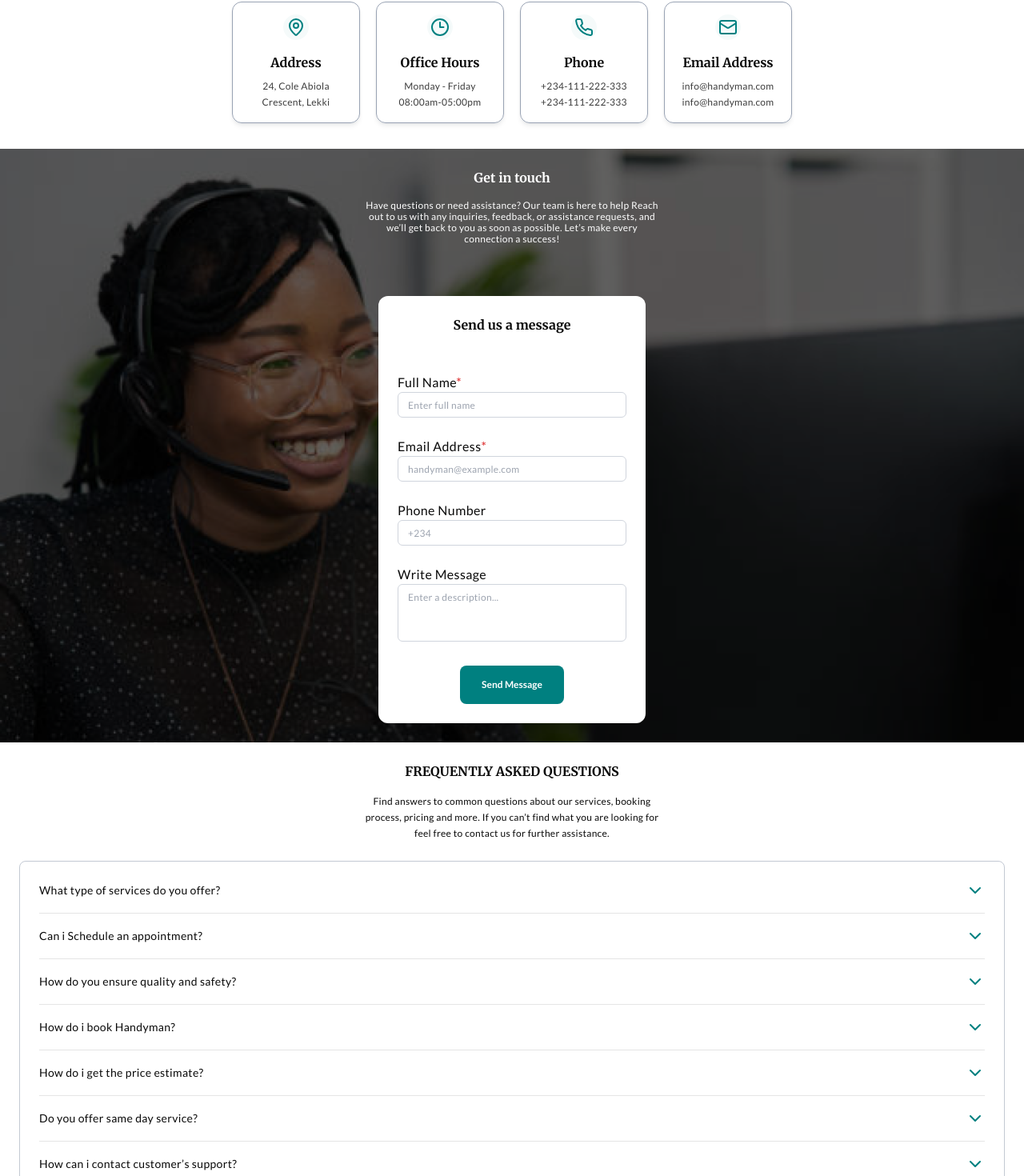
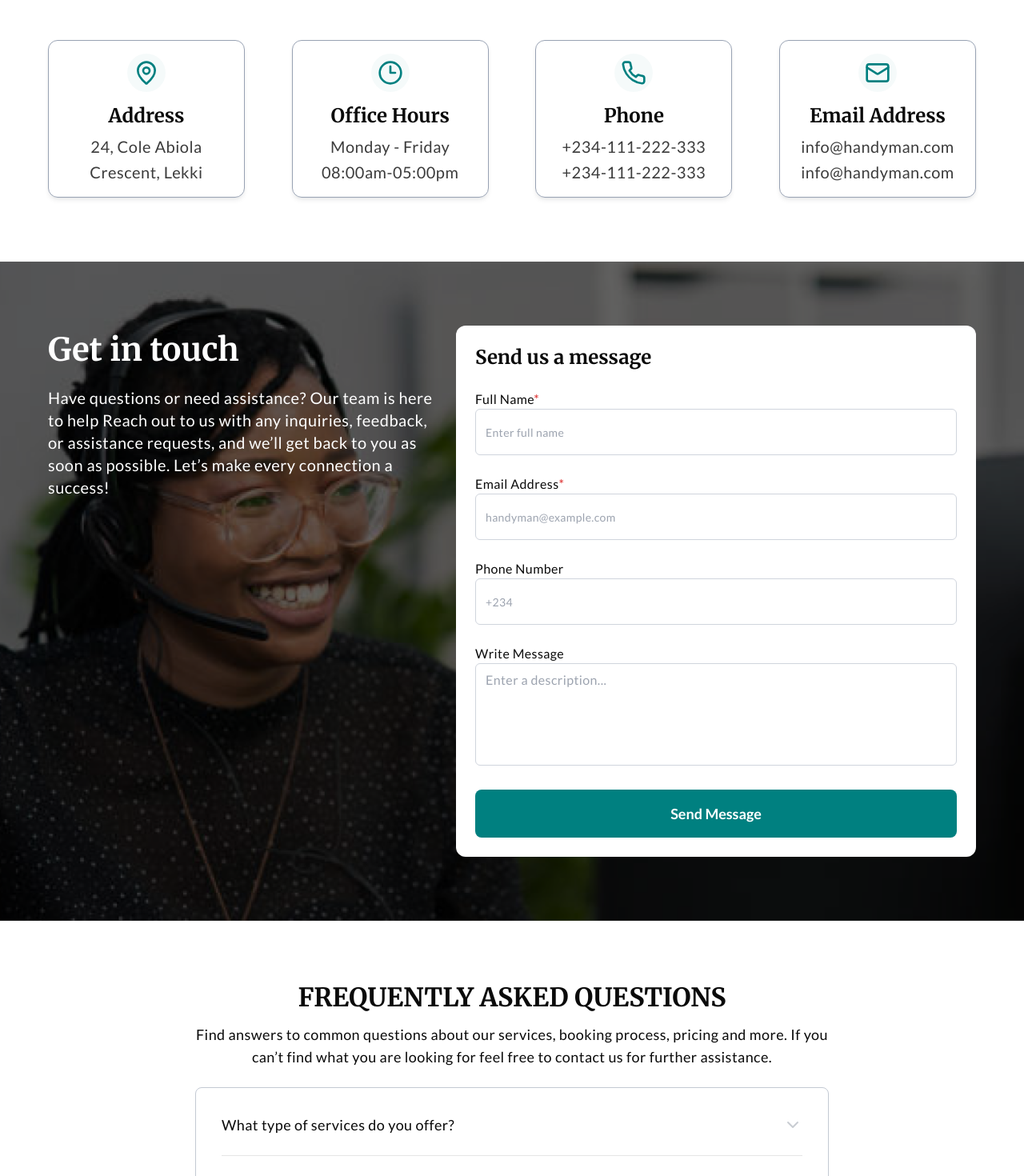
Before and after one commit to EliteDecode/handyman-frontend, a React (Vite) app: page /contact in a window 1280 px wide. Shown: the part 476-1946 px from the top of the page at 80% size. Built offline with nearby package versions, Linux system fonts and the light colour scheme.

Commit message:
feat: Responsive screens completed

```diff
--- a/src/components/Accordion.tsx
+++ b/src/components/Accordion.tsx
@@ -4,19 +4,19 @@ import { ChevronUp, ChevronDown } from "lucide-react";
 const Accordion = ({ question, answer }: AccordionProps) => {
   const [accordionOpen, setAccordionOpen] = useState(false);
   return (
-    <div className="w-full font-lato border-b py-4">
+    <div className="w-full font-lato border-b py-4 md:py-5 lg:py-6">
       <div className="w-full flex justify-between items-center font-medium ">
-        <span className="text-sm tracking-wide">{question}</span>
+        <span className="text-sm md:text-base lg:text-lg tracking-wide">{question}</span>
         <button
           onClick={() => {
             setAccordionOpen(!accordionOpen);
           }}
-          className=""
+          className="outline-none"
         >
           {accordionOpen ? (
             <ChevronUp className="text-[#008080]" />
           ) : (
-            <ChevronDown className="text-[#008080]" />
+            <ChevronDown className="text-[#C9CDD3]" />
           )}
         </button>
       </div>
@@ -27,7 +27,7 @@ const Accordion = ({ question, answer }: AccordionProps) => {
             : "grid-rows-[0fr] opacity-0"
         }`}
       >
-        <div className="overflow-hidden leading-5 text-xs tracking-wide">
+        <div className="overflow-hidden leading-5 text-xs md:text-sm lg:text-lg lg:leading-6 tracking-wide">
           {answer}
         </div>
       </div>
--- a/src/components/ContactCard.tsx
+++ b/src/components/ContactCard.tsx
@@ -2,23 +2,24 @@ import { contactDetails } from "@/lib/demoData";
 
 const ContactCard = () => {
   return (
-    <div className="flex items-center justify-center gap-5 flex-wrap my-8 px-5">
+    <section className="flex justify-center items-center my-8 md:my-14 lg:my-20">
+      <div className="flex items-center justify-center gap-5 flex-wrap  px-5 lg:w-[1200px] xl:justify-between">
         {contactDetails.map((contactDetail) => {
           const Icon = contactDetail.icon;
           return (
             <div
-            className="w-[160px] flex items-center justify-center h-[152px] p-6 rounded-xl border border-[#98A2B3] shadow-md shadow-[#10182814]"
+              className="w-[160px] md:w-[203px] lg:w-[246px] h-[152px] md:h-[174.5px] lg:h-[197px] flex items-center justify-center p-6 rounded-xl border border-[#98A2B3] shadow-md shadow-[#10182814]"
               key={contactDetail.id}
             >
-            <div className="w-[132px] flex flex-col items-center gap-4">
-              <div className="w-8 h-8 bg-[#0080800A] flex items-center justify-center rounded-3xl">
-                <Icon color="#008080" />
+              <div className="w-[132px] md:w-[165px] lg:w-[198px] flex flex-col items-center gap-4">
+                <div className="w-8 h-8 md:w-10 md:h-10 lg:w-12 lg:h-12 bg-[#0080800A] flex items-center justify-center rounded-3xl">
+                  <Icon color="#008080" className="md:w-7 md:h-7  lg:w-8 lg:h-8" />
                 </div>
                 <div className="flex flex-col items-center justify-center gap-2 w-full">
-                <div className="font-bold leading-6 font-merriweather">
+                  <div className="font-bold leading-6 font-merriweather md:text-xl lg:text-2xl lg:font-semibold lg:leading-7 ">
                     {contactDetail.title}
                   </div>
-                <div className="text-center font-lato leading-5 text-xs tracking-wide text-[#3C3C3C]">
+                  <div className="text-center font-lato leading-5 md:leading-6 lg:leading-8 text-xs md:text-base lg:text-xl tracking-wide text-[#3C3C3C]">
                     {contactDetail.desc}
                   </div>
                 </div>
@@ -27,6 +28,7 @@ const ContactCard = () => {
           );
         })}
       </div>
+    </section>
   );
 };
 
--- a/src/components/ContactFAQs.tsx
+++ b/src/components/ContactFAQs.tsx
@@ -3,22 +3,28 @@ import Accordion from "./Accordion";
 
 const ContactFAQs = () => {
   return (
-    <div className="mt-6 px-6 mb-12">
-      <div className="flex flex-col items-center">
-        <h2 className="font-bold font-merriweather text-center">
+    <div className="mt-6 px-6 md:my-14 lg:my-20 mb-12">
+      <div className="flex flex-col items-center ">
+        <h2 className="font-bold font-merriweather text-center md:text-2xl lg:text-[32px]">
           FREQUENTLY ASKED QUESTIONS
         </h2>
-        <p className="font-lato text-xs leading-5 tracking-wide text-center max-w-[375px] mt-4">
+        <p className="font-lato text-xs md:text-sm lg:text-lg leading-5 tracking-wide text-center w-[375px] md:w-[603px] lg:w-[832px] mt-4">
           Find answers to common questions about our services, booking process,
           pricing and more. If you can’t find what you are looking for feel free
           to contact us for further assistance.
         </p>
       </div>
 
-      <div className="border border-[#98a2b393] rounded-lg w-full mt-6 px-6 pt-2 pb-6">
-        {contactFAQS.map((faq) => (
-          <Accordion question={faq.question} answer={faq.answer} key={faq.id} />
-        ))}
+      <div className="flex flex-col items-center justify-center">
+        <div className="border border-[#98a2b393] rounded-lg w-full md:w-[620px] lg:w-[792px] mt-6 px-6 lg:px-8 pt-2 pb-6">
+          {contactFAQS.map((faq) => (
+            <Accordion
+              question={faq.question}
+              answer={faq.answer}
+              key={faq.id}
+            />
+          ))}
+        </div>
       </div>
     </div>
   );
--- a/src/components/ContactForm.tsx
+++ b/src/components/ContactForm.tsx
@@ -3,16 +3,16 @@ import useContactForm from "@/hooks/useContactForm";
 const ContactForm = () => {
   const { formik } = useContactForm();
   return (
-    <div className="bg-white w-[334px] rounded-xl p-6 flex flex-col items-center ">
-      <h2 className="font-bold font-merriweather leading-6">
+    <div className="bg-white w-full md:w-[600px] lg:w-[650px] rounded-xl p-6 flex flex-col items-center lg:items-start">
+      <h2 className="font-bold font-merriweather leading-6 lg:text-2xl ">
         Send us a message
       </h2>
 
-      <form className="mt-6 w-full font-lato" onSubmit={formik.handleSubmit}>
+      <form className="w-full font-lato" onSubmit={formik.handleSubmit}>
         <div className="mt-6">
           <label
             htmlFor="name"
-            className="text-sm font-medium tracking-wide md:text-base"
+            className="text-sm font-medium tracking-wide lg:text-base"
           >
             Full Name<span className="text-red-600">*</span>
           </label>
@@ -22,13 +22,13 @@ const ContactForm = () => {
             name="name"
             id="name"
             placeholder="Enter full name"
-            className={`${formik.touched.name && formik.errors.name ? "border-[#EB4335]" : "border-[#D0D5DD]"} py-2 px-3 border  w-full rounded-md text-xs h-8 font-medium outline-none tracking-wide`}
+            className={`${formik.touched.name && formik.errors.name ? "border-[#EB4335]" : "border-[#D0D5DD]"} py-2 px-3 border w-full rounded-md text-xs h-8 lg:h-[58px] lg:text-sm font-medium outline-none tracking-wide`}
             onChange={formik.handleChange}
             onBlur={formik.handleBlur}
             value={formik.values.name}
           />
           {formik.touched.name && formik.errors.name ? (
-            <div className="text-red-500 text-[10px] font-semibold">
+            <div className="text-red-500 text-[10px] lg:text-xs font-semibold">
               {formik.errors.name}
             </div>
           ) : null}
@@ -46,13 +46,13 @@ const ContactForm = () => {
             name="email"
             id="email"
             placeholder="handyman@example.com"
-            className={`${formik.touched.email && formik.errors.email ? "border-[#EB4335]" : "border-[#D0D5DD]"} py-2 px-3 border  w-full rounded-md text-xs h-8 font-medium outline-none tracking-wide`}
+            className={`${formik.touched.email && formik.errors.email ? "border-[#EB4335]" : "border-[#D0D5DD]"} py-2 px-3 border w-full rounded-md text-xs h-8 lg:h-[58px] lg:text-sm font-medium outline-none tracking-wide`}
             onChange={formik.handleChange}
             onBlur={formik.handleBlur}
             value={formik.values.email}
           />
           {formik.touched.email && formik.errors.email ? (
-            <div className="text-red-500 text-[10px] font-semibold">
+            <div className="text-red-500 text-[10px] font-semibold lg:text-xs">
               {formik.errors.email}
             </div>
           ) : null}
@@ -70,13 +70,13 @@ const ContactForm = () => {
             name="phone"
             id="phone"
             placeholder="+234"
-            className={`${formik.touched.phone && formik.errors.phone ? "border-[#EB4335]" : "border-[#D0D5DD]"} py-2 px-3 border  w-full rounded-md text-xs h-8 font-medium outline-none tracking-wide`}
+            className={`${formik.touched.phone && formik.errors.phone ? "border-[#EB4335]" : "border-[#D0D5DD]"} py-2 px-3 border  w-full rounded-md text-xs h-8 lg:h-[58px] lg:text-sm font-medium outline-none tracking-wide`}
             onChange={formik.handleChange}
             onBlur={formik.handleBlur}
             value={formik.values.phone}
           />
           {formik.touched.phone && formik.errors.phone ? (
-            <div className="text-red-500 text-[10px] font-semibold">
+            <div className="text-red-500 text-[10px] font-semibold lg:text-xs">
               {formik.errors.phone}
             </div>
           ) : null}
@@ -93,13 +93,13 @@ const ContactForm = () => {
             name="message"
             id="message"
             placeholder="Enter a description..."
-            className={`${formik.touched.message && formik.errors.message ? "border-[#EB4335]" : "border-[#D0D5DD]"} resize-none py-2 px-3 border  w-full rounded-md text-xs h-[72px] font-medium outline-none tracking-wide`}
+            className={`${formik.touched.message && formik.errors.message ? "border-[#EB4335]" : "border-[#D0D5DD]"} resize-none py-2 px-3 border  w-full rounded-md text-xs h-[72px] md:h-[100px] lg:h-[128px] lg:text-base font-medium outline-none tracking-wide`}
             onChange={formik.handleChange}
             onBlur={formik.handleBlur}
             value={formik.values.message}
           ></textarea>
           {formik.touched.message && formik.errors.message ? (
-            <div className="text-red-500 text-[10px] font-semibold">
+            <div className="text-red-500 text-[10px] font-semibold lg:text-xs">
               {formik.errors.message}
             </div>
           ) : null}
@@ -107,7 +107,7 @@ const ContactForm = () => {
         <div className="flex flex-col items-center mt-6">
           <button
             type="submit"
-            className="bg-[#008080] w-[130px] text-white font-semibold text-xs py-4 px-6 rounded-lg outline-none"
+            className="bg-[#008080] w-[130px] md:w-1/2 lg:w-full text-white font-semibold text-xs md:text-[15px] lg:text-lg py-4 px-6 rounded-lg outline-none"
           >
             Send Message
           </button>
--- a/src/components/ContactMessage.tsx
+++ b/src/components/ContactMessage.tsx
@@ -9,10 +9,11 @@ const ContactMessage = () => {
         backgroundImage: `url(${bg})`,
       }}
     >
-      <div className="bg-[#00000099]  p-6 flex flex-col items-center gap-16">
-        <div className="text-white flex flex-col items-center w-full justify-center gap-4">
-          <h2 className="font-merriweather font-bold">Get in touch</h2>
-          <p className="font-lato text-xs leading-[14px] tracking-wide font-medium text-center  max-w-[375px]  ">
+      <div className="bg-[#00000099] p-6 md:py-16 lg:py-20 flex flex-col lg:flex-row items-center lg:justify-center lg:items-start gap-16 lg:gap-6">
+
+        <div className="text-white flex flex-col items-center w-full lg:w lg:items-start gap-4 md:w-[600px] lg:w-[486px]">
+          <h2 className="font-merriweather font-bold md:text-[28px] lg:text-[40px]">Get in touch</h2>
+          <p className="font-lato text-xs md:text-base lg:text-xl leading-[14px] tracking-wide font-medium text-center lg:text-left w-[375px] md:w-full lg:max-w-[486px] ">
             Have questions or need assistance? Our team is here to help Reach
             out to us with any inquiries, feedback, or assistance requests, and
             we’ll get back to you as soon as possible. Let’s make every
```
Lines whose indentation alone changed are shown as unchanged.
